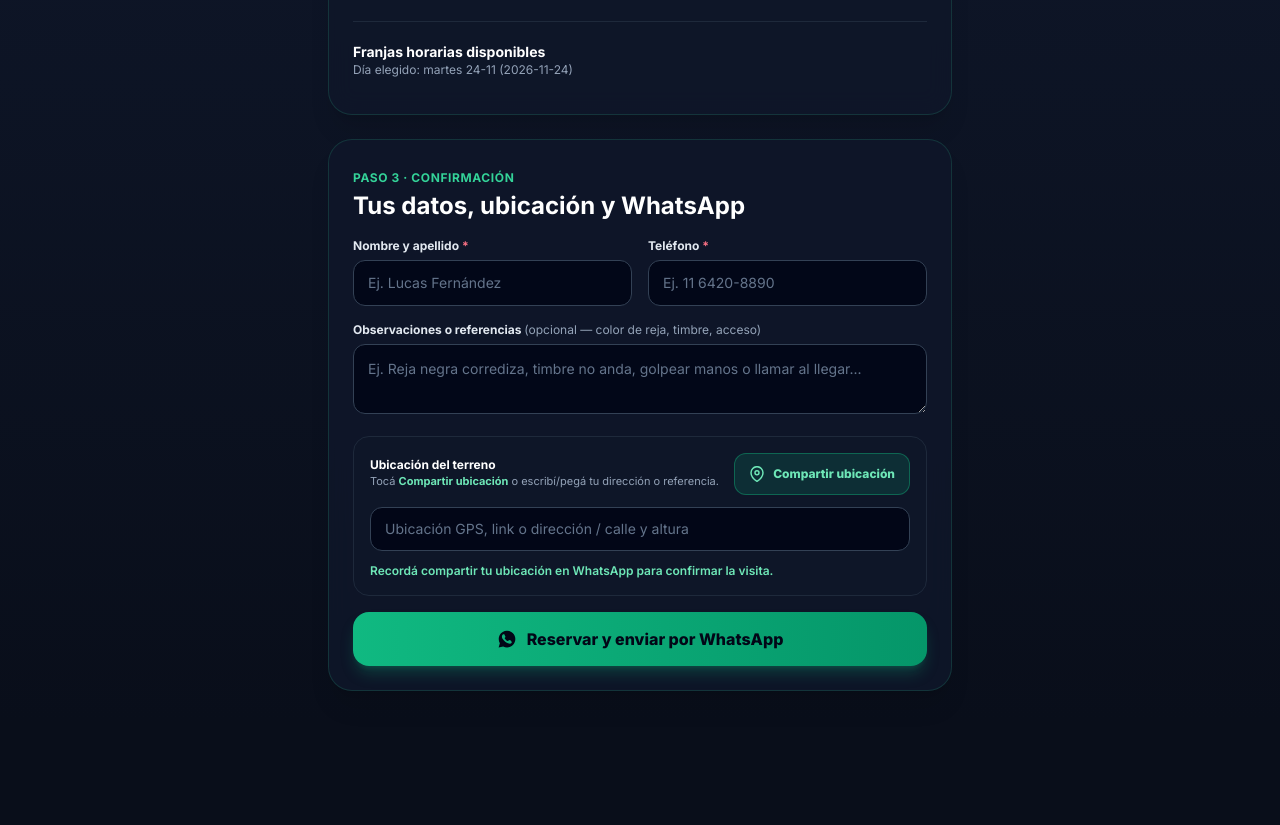
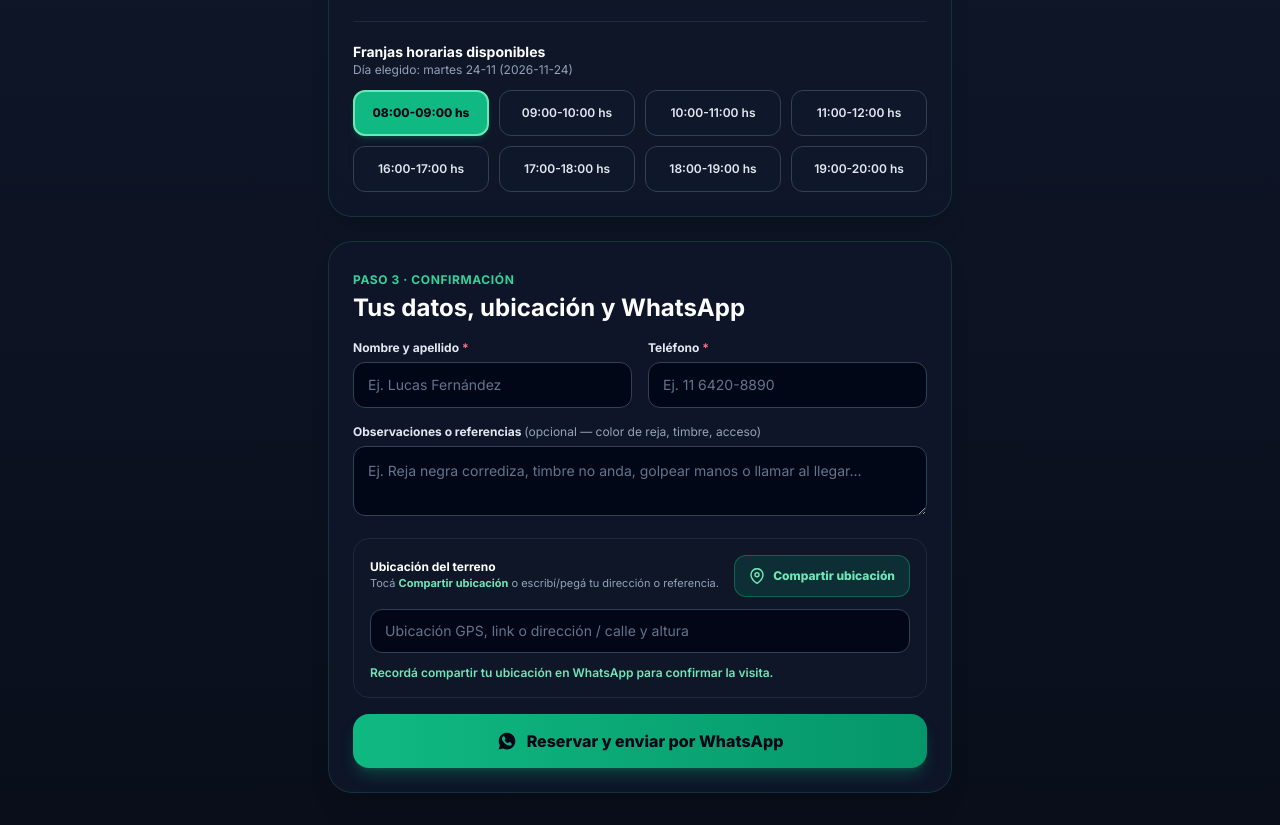
Before and after one commit to discohete/CoolTrebol, a plain HTML site: page index.html in a window 1280 px wide. Shown: the part 1214-2039 px from the top of the page. Before the commit the page ends 1937 px from the top, so only its background shows below. Drawn offline with nearby package versions, Linux system fonts and the light colour scheme; no server answers.

Commit message:
Update time slot labels and improve rendering logic

```diff
--- a/index.html
+++ b/index.html
@@ -635,14 +635,14 @@
 
       const WEEKDAY_NAMES = ['DOM', 'LUN', 'MAR', 'MIÉ', 'JUE', 'VIE', 'SÁB'];
       const TIME_SLOTS = [
-        { label: '8-9', startHour: 8, endHour: 9 },
-        { label: '9-10', startHour: 9, endHour: 10 },
-        { label: '10-11', startHour: 10, endHour: 11 },
-        { label: '11-12', startHour: 11, endHour: 12 },
-        { label: '16-17', startHour: 16, endHour: 17 },
-        { label: '17-18', startHour: 17, endHour: 18 },
-        { label: '18-19', startHour: 18, endHour: 19 },
-        { label: '19-20', startHour: 19, endHour: 20 }
+        { label: '08:00-09:00', startHour: 8, endHour: 9 },
+        { label: '09:00-10:00', startHour: 9, endHour: 10 },
+        { label: '10:00-11:00', startHour: 10, endHour: 11 },
+        { label: '11:00-12:00', startHour: 11, endHour: 12 },
+        { label: '16:00-17:00', startHour: 16, endHour: 17 },
+        { label: '17:00-18:00', startHour: 17, endHour: 18 },
+        { label: '18:00-19:00', startHour: 18, endHour: 19 },
+        { label: '19:00-20:00', startHour: 19, endHour: 20 }
       ];
 
       let config = loadConfig();
@@ -871,6 +871,24 @@
         const end = new Date(y, m - 1, d, endHour, 0, 0, 0);
         return { start, end };
       }
+
+      function isSlotBusy(isoDate, slot) {
+        if (!isoDate || !Array.isArray(busyIntervals) || busyIntervals.length === 0) {
+          return false;
+        }
+        const { start, end } = buildSlotRangeISO(isoDate, slot.startHour, slot.endHour);
+        const slotStartMs = start.getTime();
+        const slotEndMs = end.getTime();
+
+        return busyIntervals.some((ev) => {
+          if (!ev || !ev.start || !ev.end) return false;
+          const evStartMs = new Date(ev.start).getTime();
+          const evEndMs = new Date(ev.end).getTime();
+          if (Number.isNaN(evStartMs) || Number.isNaN(evEndMs)) return false;
+          return slotStartMs < evEndMs && slotEndMs > evStartMs;
+        });
+      }
+
       // Render 14-day almanac strictly aligned DOM..SÁB across 2 calendar weeks (7+7)
       function renderAlmanac() {
         const today = getTodayDate();
@@ -942,28 +960,30 @@
         renderWeekRow(week2Days);
       }
 
-      // Render time slots (8-9 to 11-12 and 16-17 to 19-20)
+      // Render time slots (08:00-09:00 to 11:00-12:00 and 16:00-17:00 to 19:00-20:00)
       function renderTimeSlots() {
-        els.selectedDateSubtitle.textContent = selectedDateISO
-          ? `Día elegido: ${formatHumanDate(selectedDateISO)} (${selectedDateISO})`
-          : 'Seleccioná un día';
+        const activeDate = selectedDateISO || toISODate(getTodayDate());
+        selectedDateISO = activeDate;
 
+        els.selectedDateSubtitle.textContent = `Día elegido: ${formatHumanDate(activeDate)} (${activeDate})`;
         els.slotsGrid.innerHTML = '';
-        let firstFree = '';
+
+        const currentSelectedValid = TIME_SLOTS.some(
+          (s) => s.label === selectedSlotLabel && !isSlotBusy(activeDate, s)
+        );
+        if (!currentSelectedValid) {
+          const firstFree = TIME_SLOTS.find((s) => !isSlotBusy(activeDate, s));
+          selectedSlotLabel = firstFree ? firstFree.label : '';
+        }
 
         TIME_SLOTS.forEach((slot) => {
-          const busy = isSlotBusy(selectedDateISO, slot);
-          if (!busy && !firstFree) {
-            firstFree = slot.label;
-          }
-          if (selectedSlotLabel === slot.label && busy) {
-            selectedSlotLabel = '';
-          }
+          const busy = isSlotBusy(activeDate, slot);
+          const isSelected = !busy && selectedSlotLabel === slot.label;
 
-          const isSelected = selectedSlotLabel === slot.label && !busy;
           const btn = document.createElement('button');
           btn.type = 'button';
           btn.disabled = busy;
+          btn.setAttribute('aria-pressed', String(isSelected));
 
           if (busy) {
             btn.className = 'min-h-[46px] cursor-not-allowed rounded-xl border border-slate-800 bg-slate-900/40 px-3 py-2 text-xs font-semibold text-slate-500 line-through';
@@ -985,11 +1005,6 @@
 
           els.slotsGrid.appendChild(btn);
         });
-
-        if (!selectedSlotLabel && firstFree) {
-          selectedSlotLabel = firstFree;
-          renderTimeSlots();
-        }
       }
 
       // Background sync with Google Apps Script (busy slots + remote config)
```
